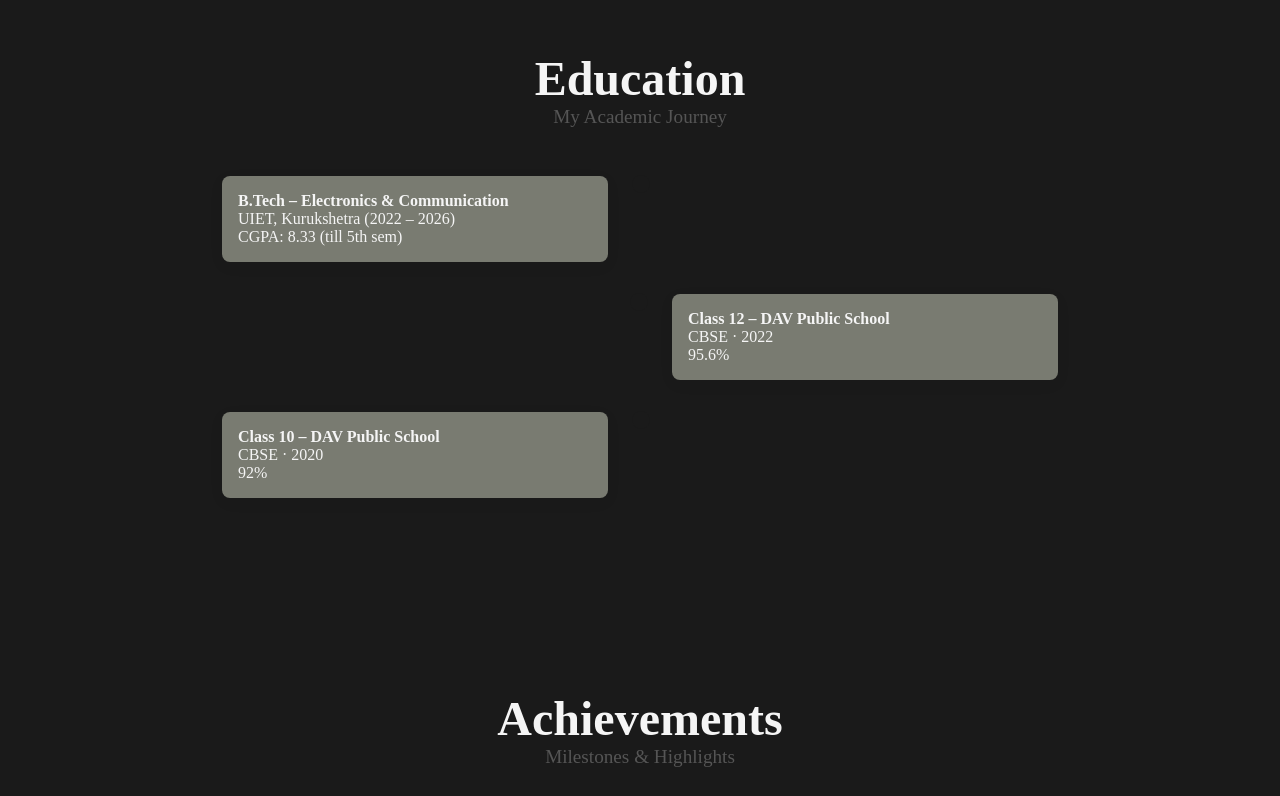
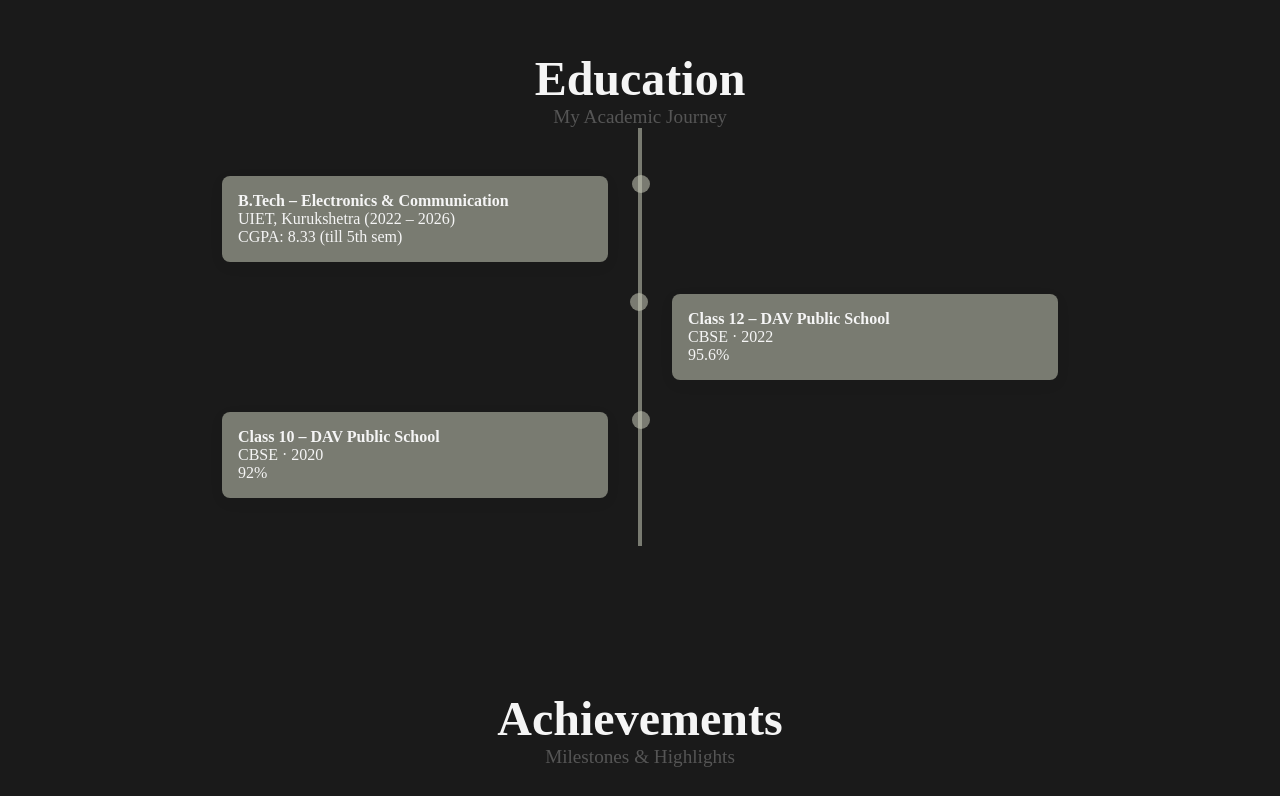
Before and after one commit to Kashish-Mehta24/portfolio, a plain HTML site: page index.html in a window 1280 px wide. Shown: the part 3200-3996 px from the top of the page. Drawn offline with nearby package versions, Linux system fonts and the light colour scheme.

Commit message:
changed css

```diff
--- a/styles.css
+++ b/styles.css
@@ -474,7 +474,7 @@ max-width: 500px;
   content: '';
   position: absolute;
   width: 4px;
-  background-color: var(--bg-color);
+  background-color: var(--skill-color);
   top: 0;
   bottom: 0;
   left: 50%;
@@ -495,7 +495,7 @@ max-width: 500px;
   width: 18px;
   height: 18px;
   right: -10px;
-  background-color:var(--bg-color);
+  background-color:var(--skill-color);
   border: 3px solid var(--first-color);
   top: 15px;
   border-radius: 50%;
```
